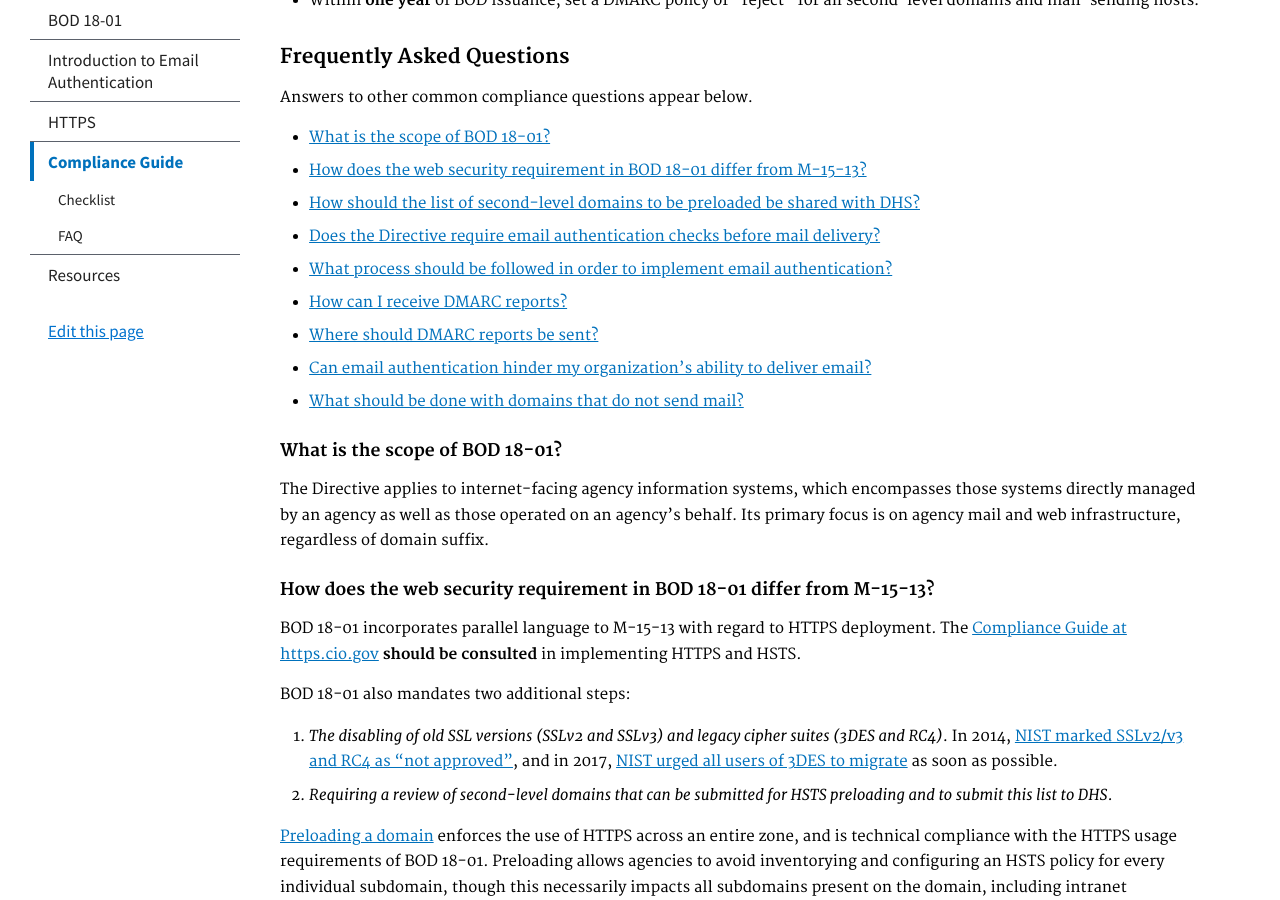
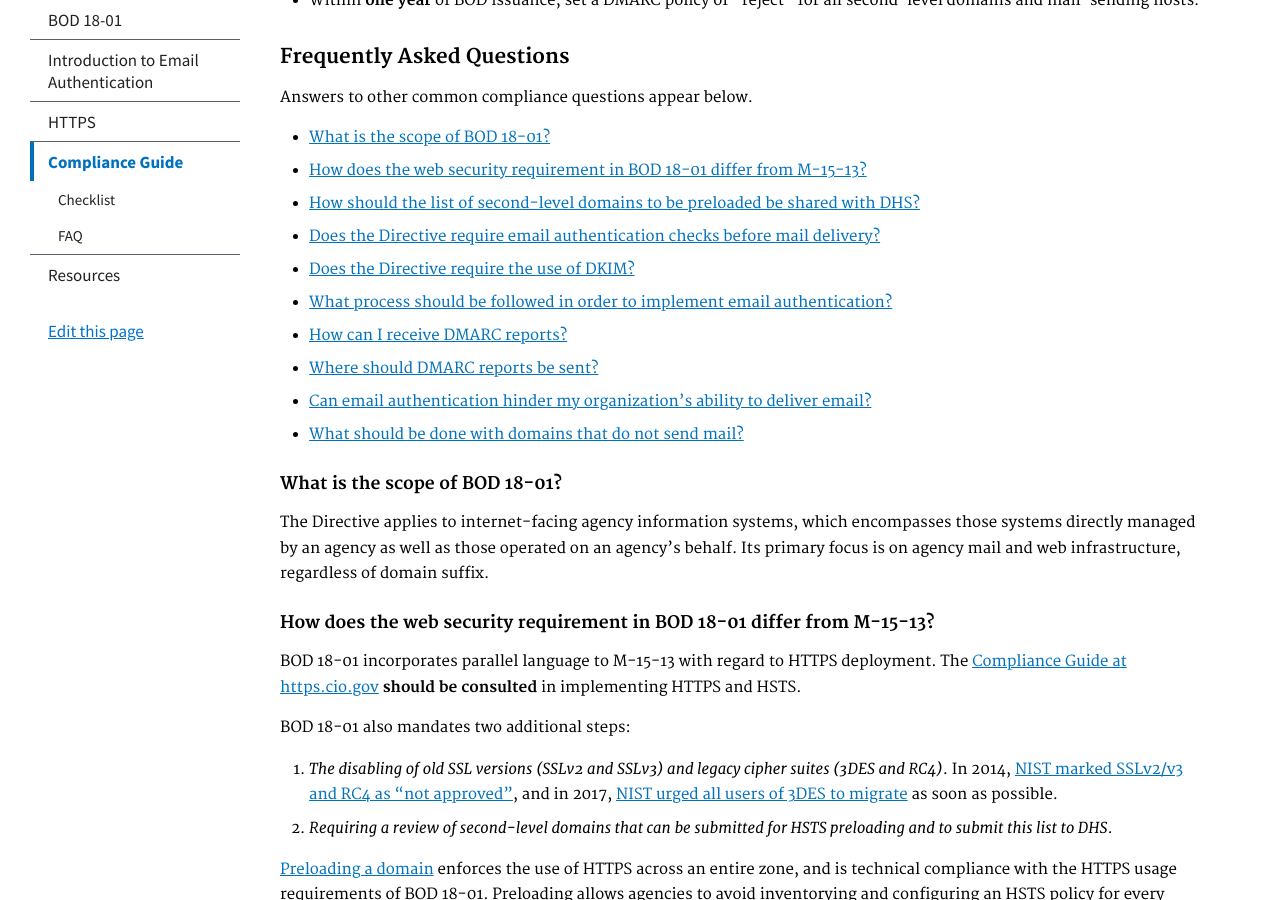
Before and after one commit to cisagov/cyber.dhs.gov, a Jekyll site: the page built from pages/guide.md, in a window 1280 px wide and 900 px high, scrolled down 858 px. Built offline with Jekyll 4.4.1, drawn with Linux system fonts in a browser that asks for light colours.

Commit message:
Update FAQ hrefs

```diff
--- a/pages/guide.md
+++ b/pages/guide.md
@@ -32,6 +32,7 @@ Answers to other common compliance questions appear below.
 * [How does the web security requirement in BOD 18-01 differ from M-15-13?](#how-does-the-web-security-requirement-in-bod-18-01-differ-from-m-15-13)
 * [How should the list of second-level domains to be preloaded be shared with DHS?](#how-should-the-list-of-second-level-domains-to-be-preloaded-be-shared-with-dhs)
 * [Does the Directive require email authentication checks before mail delivery?](#does-the-directive-require-email-authentication-checks-before-mail-delivery)
+* [Does the Directive require the use of DKIM?](#does-the-directive-require-the-use-of-dkim)
 * [What process should be followed in order to implement email authentication?](#what-process-should-be-followed-in-order-to-implement-email-authentication)
 * [How can I receive DMARC reports?](#how-can-i-receive-dmarc-reports)
 * [Where should DMARC reports be sent?](#where-should-dmarc-reports-be-sent)
```
